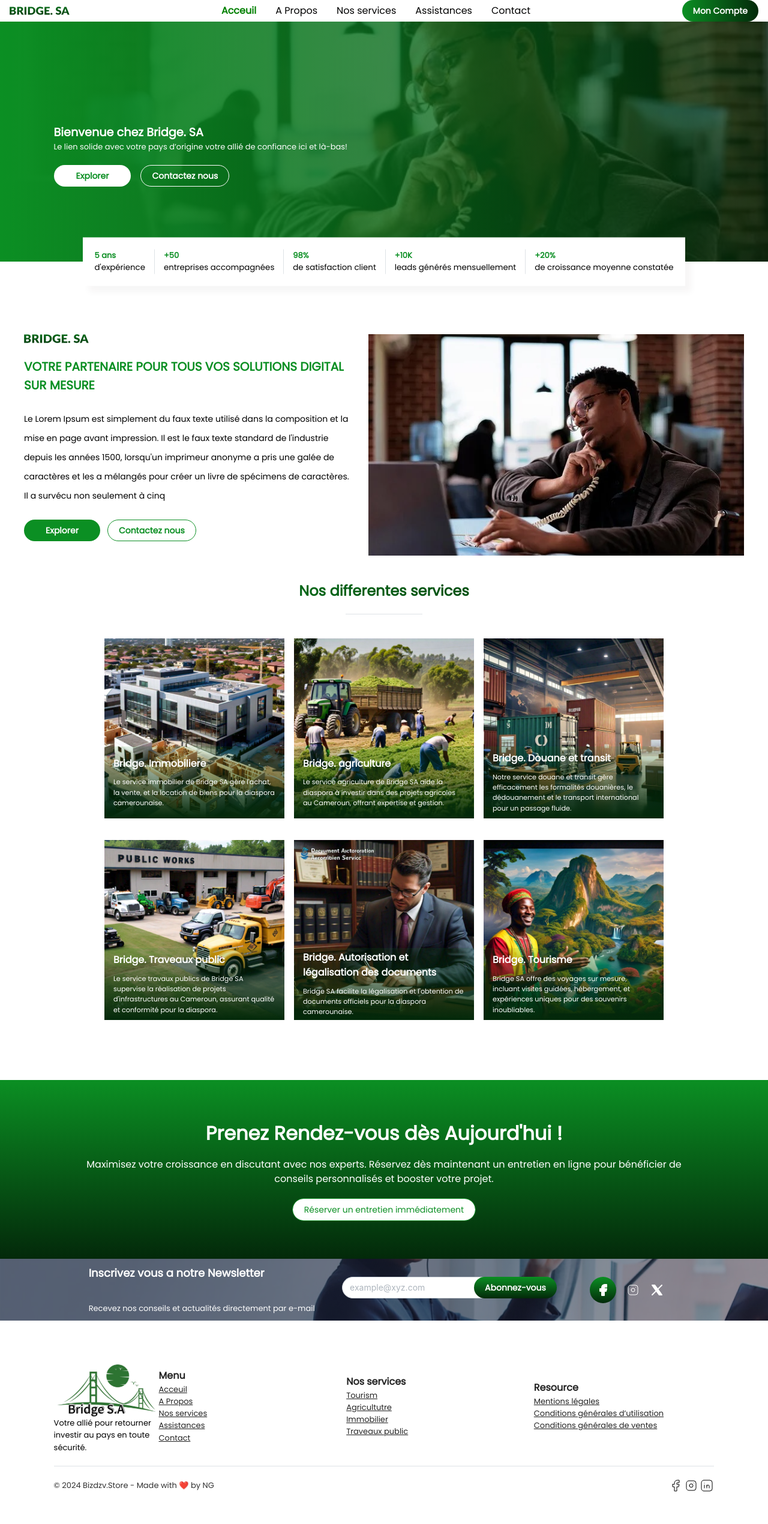
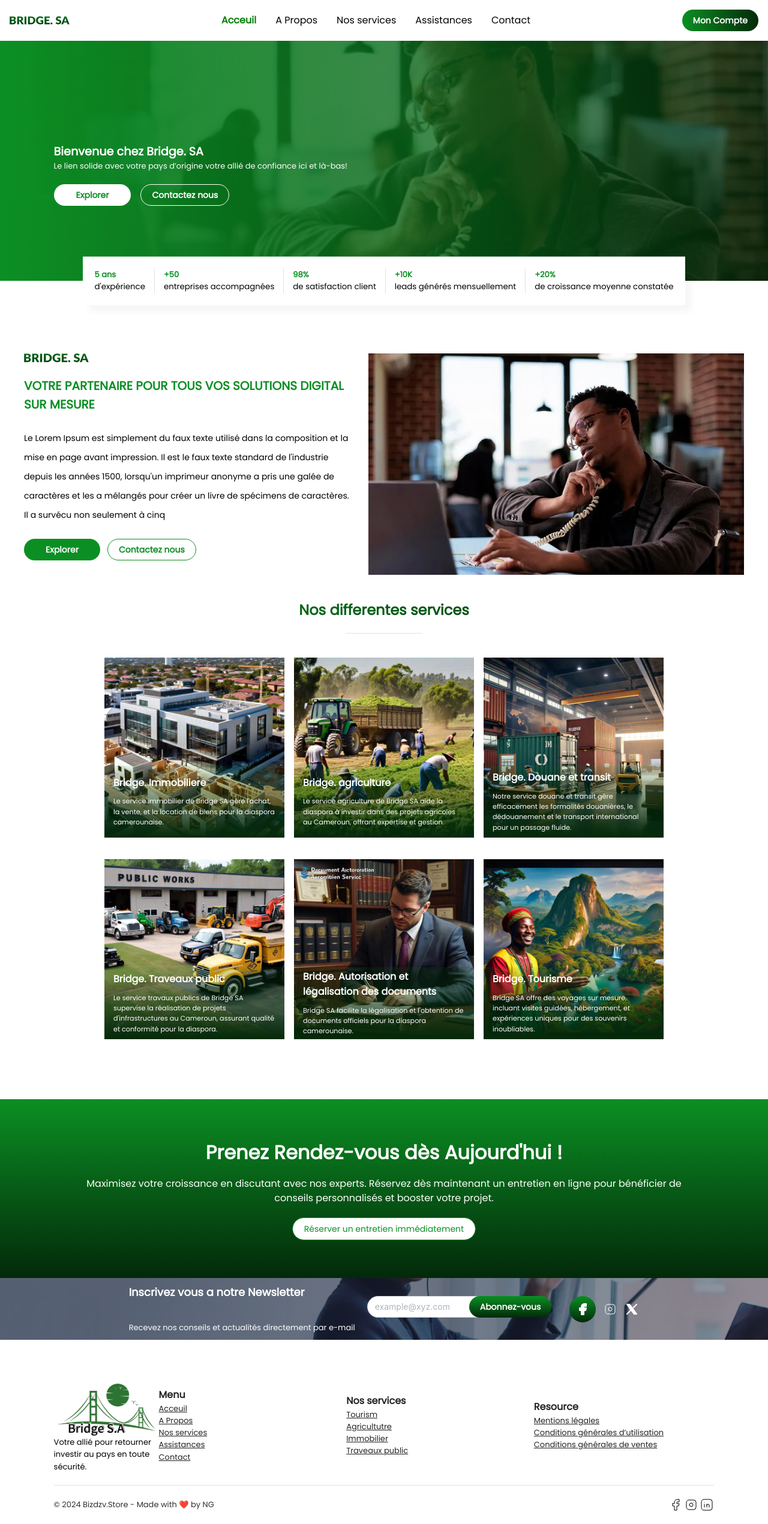
Before and after one commit to Ntchinda-Giscard/bridge-diaspo, a Next.js app: page / in a window 1280 px wide. Shown: the whole page at 60% size. Before the commit the page ends 2508 px from the top, so only its background shows below. Built offline with nearby package versions, Linux system fonts and the light colour scheme.

Commit message:
allow service

```diff
--- a/app/components/TopBar.module.css
+++ b/app/components/TopBar.module.css
@@ -7,7 +7,7 @@
   justify-content: space-between;
   align-items: center;
   width: 100vw;
-  padding: 0 1rem;
+  padding: 1rem 1rem;
   background-color: #fff;
   z-index: 10;
 }
--- a/app/components/newsletter.tsx
+++ b/app/components/newsletter.tsx
@@ -28,7 +28,7 @@ export default function NewsLettwer() {
               radius="xl"
               placeholder="example@xyz.com"
               // style={{ top: '20%', left: '-10%', }}
-              w={250}
+              w={200}
             />
             <Button
               variant="gradient"
@@ -40,13 +40,13 @@ export default function NewsLettwer() {
             </Button>
           </div>
 
-          <Group w={200}>
+          <div className="flex justify-center md:justify-start items-center gap-3 ">
             <div className={classes.iconWrapper}>
               <IconBrandFacebookFilled style={{cursor: 'pointer'}} stroke={0.5} color="#FFF" />
             </div>
             <IconBrandInstagram style={{cursor: 'pointer'}} stroke={1} color="#FFF" />
             <IconBrandXFilled style={{cursor: 'pointer'}} stroke={1} color="#FFF" />
-          </Group>
+          </div>
         </div>
       </div>
     </div>
--- a/app/components/service.tsx
+++ b/app/components/service.tsx
@@ -19,7 +19,7 @@ function Services(){
                     {
                         services.map((s) => (
                             <ServiceBlock
-                                id={`#${s?.service}`}
+                                link={`#${s?.service}`}
                                 key={s?.service}
                                 service = {s?.service}
                                 desc={s?.desc}
--- a/app/components/sub-components.tsx/service-data.ts
+++ b/app/components/sub-components.tsx/service-data.ts
@@ -25,6 +25,7 @@ export const services = [
             "Services de conseil et de formation",
         ]
     },
+
     {service: "Bridge. Douane et transit", desc: "Notre service douane et transit gère efficacement les formalités douanières, le dédouanement et le transport international pour un passage fluide.", image: trans,
         points:[
             "Contrôle des marchandises entrant et sortant du pays",
--- a/app/components/sub-components.tsx/service_block.tsx
+++ b/app/components/sub-components.tsx/service_block.tsx
@@ -1,17 +1,19 @@
 import Image from 'next/image';
 import classes from "@/app/css/seivce.module.css";
 import agri from '@/public/assets/agri.jpg'
+import Link from 'next/link'
 
 interface service{
     service: string,
     desc: string,
     image: any,
-    id: string,
+    link: string,
 }
 
-export default function ServiceBlock({ service, desc, image, id }: service) {
+export default function ServiceBlock({ service, desc, image, link }: service) {
     return (
-        <div id={id} className= {classes.serviceBlock}>
+        <div className= {classes.serviceBlock}>
+            <a href={link}>
                 <div className= {classes.imageBontainer}>
                     <Image
                         src = {image}
@@ -27,6 +29,7 @@ export default function ServiceBlock({ service, desc, image, id }: service) {
                         <p className={classes.desc}>{desc}</p>
                     </div>
                 </div>
+            </a>
         </div>
     );
 }
--- a/app/page.tsx
+++ b/app/page.tsx
@@ -24,7 +24,7 @@ export default function Home() {
         propertyId="67079eb902d78d1a30ef6cbb"
         widgetId="1i9qs823g"
         // ref={tawkMessengerRef}
-        />
+      />
         <HeroSection />
         <StatSection />
         <AboutHomeSection />
--- a/app/service/page.tsx
+++ b/app/service/page.tsx
@@ -18,7 +18,7 @@ function Services(){
             <Space h={30} />
             {
                 services.map((s, index) => (
-                    <div key={s?.service} style={{padding: 15}} className={`flex justify-center w-full mb-8 gap-20 ${ index%2 === 0?'md:flex-row flex-col-reverse' : 'flex-col-reverse md:flex-row-reverse'}`} >
+                    <div id={`${s?.service}`} key={s?.service} style={{padding: 15}} className={`flex justify-center w-full mb-8 gap-20 ${ index%2 === 0?'md:flex-row flex-col-reverse' : 'flex-col-reverse md:flex-row-reverse'}`} >
                         <div className={"flex justify-center"}>
 
                             <Image src={s?.image} alt={s?.service} width={300} height={300} />
```
Lines whose indentation alone changed are shown as unchanged.
